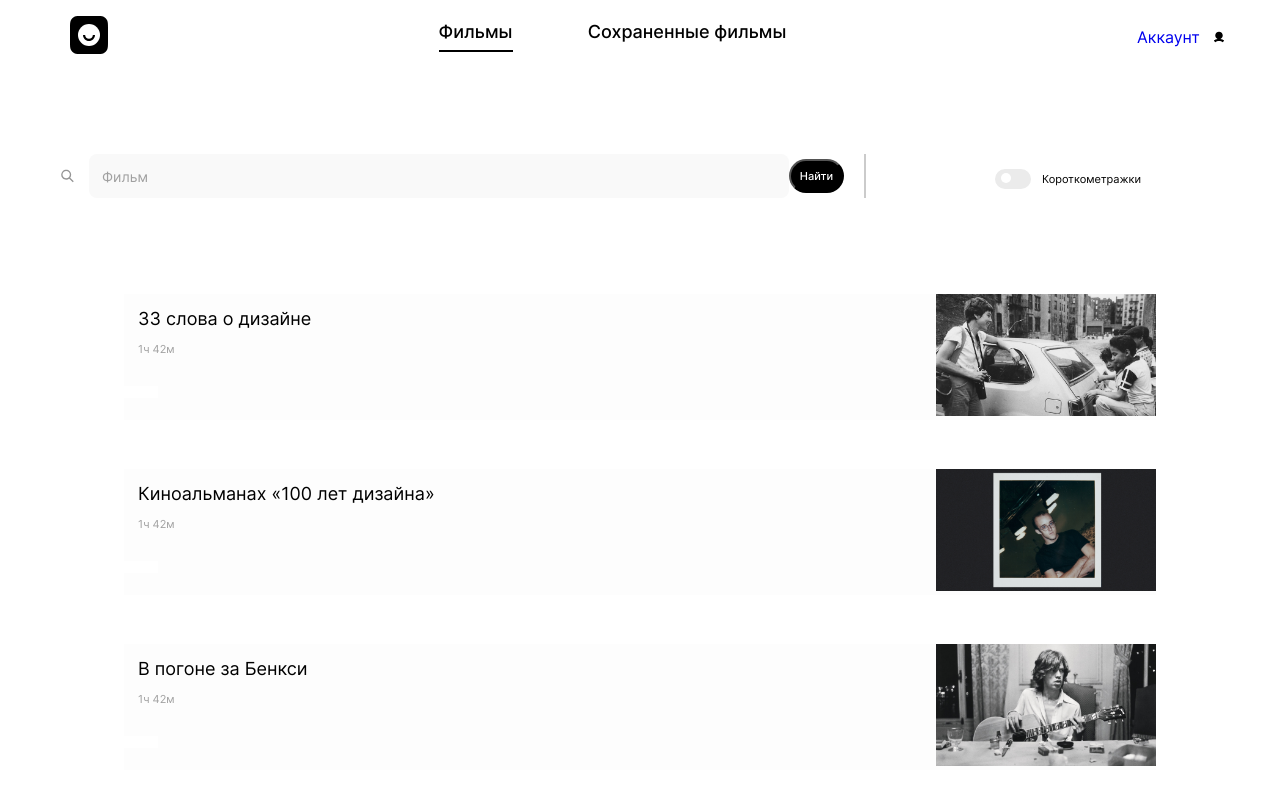
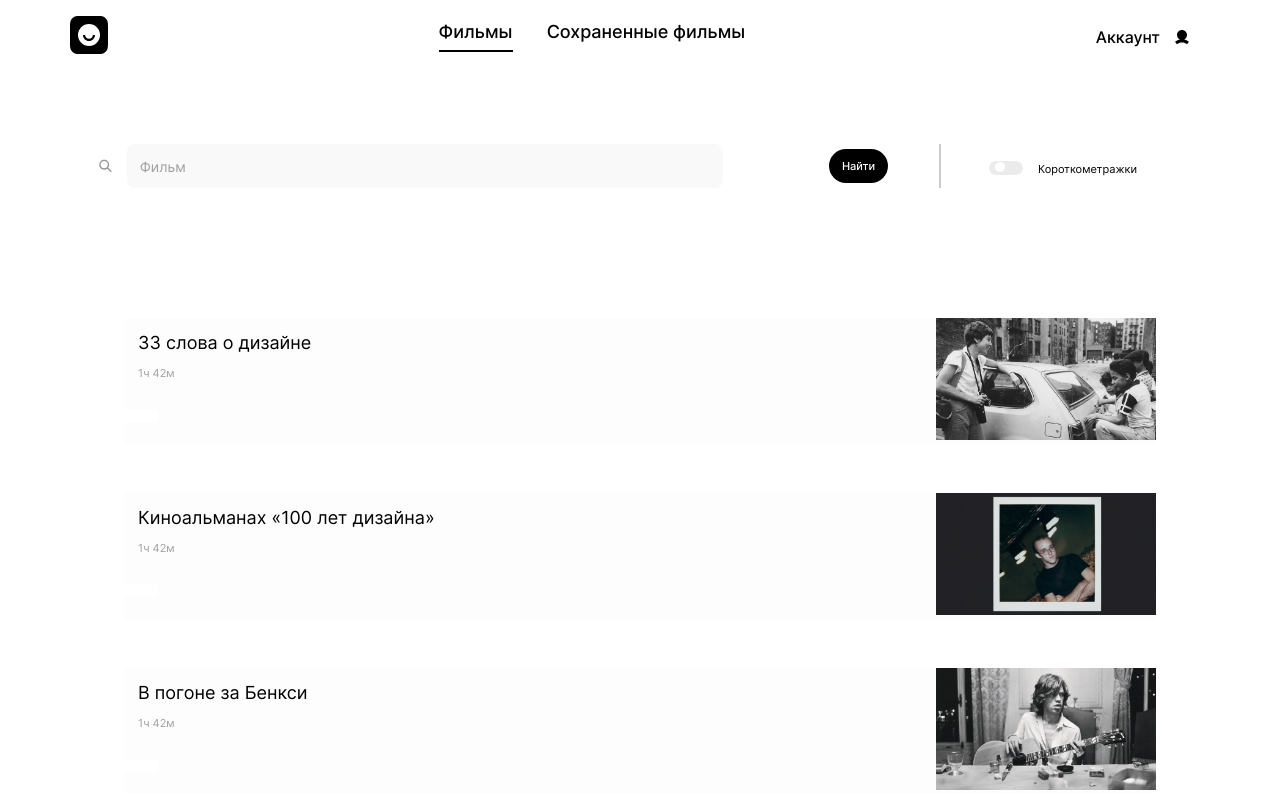
Before and after one commit to KarinaBrez/movies-explorer-frontend, a React (Create React App) app in the folder movies-explorer/: page /movies in a window 1280 px wide. Shown: the top 800 px of the page. Built offline with nearby package versions, Linux system fonts and the light colour scheme.

Commit message:
5 итерация

```diff
--- a/movies-explorer/src/components/FilterCheckbox/FilterCheckbox.css
+++ b/movies-explorer/src/components/FilterCheckbox/FilterCheckbox.css
@@ -1,6 +1,7 @@
 .checkbox__wrapper {
     grid-column: 2;
     grid-row: 1;
+    margin-left: 109px;
     display: flex;
     color: #000000;
     align-items: center;
@@ -8,7 +9,6 @@
 
     padding-bottom: 10px;
     border-bottom: 1px solid #E8E8E8;
-    margin: 0 14px;
     width: 153px;
     border: none;
   }
@@ -16,8 +16,8 @@
   .checkbox {
     position: relative;
     display: inline-block;
-    width: 34px;
-    height: 14px;
+    width: 36px;
+    height: 20px;
   }
 
   .checkbox__input {
@@ -27,11 +27,11 @@
   .checkbox__switcher {
     position: absolute;
     cursor: pointer;
-    top: 5px;
+    top: 10px;
     left: 0;
 
-    width: 36px;
-    height: 20px;
+    width: 34px;
+    height: 14px;
     border-radius: 20px;
 
     background-color: #EBEBEB;
@@ -43,9 +43,9 @@
     content: "";
     height: 10px;
     width: 10px;
-    border-radius: 20px;
+    border-radius: 10px;
     left: 6px;
-    bottom: 30%;
+    bottom: 20%;
     background-color: white;
     transition: .4s ease-in-out;
   }
@@ -71,8 +71,12 @@
     line-height: 18px;
     padding-left: 13px;
   }
-
-  @media screen and (max-width: 769px){
+  @media screen and (max-width: 1196px){
+    .checkbox__wrapper{
+      margin-left: 79px;
+    }
+  }
+  @media screen and (max-width: 764px){
     .checkbox__wrapper {
       grid-column:1;
       grid-row: 2;
--- a/movies-explorer/src/components/Header/Header.css
+++ b/movies-explorer/src/components/Header/Header.css
@@ -173,15 +173,14 @@
   .header__theme_white {
     padding: 0 70px;
   }
+
 }
 
-@media screen and (min-width: 1000px){
+@media screen and (min-width: 1200px){
   .header {
     padding: 0 70px;
   }
-  .header__menu-links-wrapper{
-    margin: 0 10% 0;
-  }
+
   .header__button-burger {
     display: none;
   }
--- a/movies-explorer/src/components/Movies/Movies.css
+++ b/movies-explorer/src/components/Movies/Movies.css
@@ -5,10 +5,11 @@
 
 .movies__search-wrapper {
   display: grid;
-    grid-column: 1fr;
-    grid-row: 1fr, 1fr;
-    padding: 80px 10px 46px;
-    margin: 0 auto;
+  grid-column: 1fr, 1fr;
+  grid-row: 1fr;
+  margin: 70px auto 80px;
+  width: 100%;
+  max-width: 1280px;
 }
 
 .movies__footer-wrapper {
@@ -19,36 +20,8 @@
 }
 
 .footer__movies-media {
-    padding: 0 14px;
-  }
-
-  @media screen and (min-width: 425px) {
-    .footer__movies-media {
-      padding: 0 30px;
-    }
-
-    .movies__search-wrapper {
-      padding-bottom: 41px;
-    }
-  }
-
-  @media screen and (min-width: 717px) {
-    .movies__search-wrapper {
-    display: grid;
-    grid-column: 1fr, 1fr ;
-    grid-row: 1fr;
-    padding: 80px 10px 46px;
-    max-width: 1280px;
-    margin: 0 auto;
-  }
-  }
-
-  @media screen and (min-width: 769px) {
-    .footer__movies-media {
   padding: 0 70px;
   grid-column: 1fr, 1fr ;
   grid-row: 1fr;
   max-width: 1280px;
-      margin: 0 auto;
 }
-  }
--- a/movies-explorer/src/components/Movies/SearchForm/SearchForm.css
+++ b/movies-explorer/src/components/Movies/SearchForm/SearchForm.css
@@ -1,19 +1,22 @@
 .search {
+    margin: 0;
+    padding-left: 10%;
     grid-column:1;
     grid-row: 1;
     display: flex;
-    width: 814px;
     align-items: center;
-    margin-left: 40px;
     border-right: 2px solid #CBCBCB;
+    width: 97%;
+    max-width: 1280px;
   }
 
   .search__input {
     background: #F9F9F9;
     border: none;
     border-radius: 8px;
+    margin-right: 10%;
     padding: 13px;
-    width: calc(100% - 80px);
+    width: 570px;
   }
 
   .search__input::placeholder {
@@ -24,10 +27,12 @@
   }
 
   .search__input-button {
+    margin-left: 21.35px;
     margin-right: 20px;
     width: 58.65px;
     height: 34px;
     background-color: black;
+    border: none;
     border-radius: 48px;
     color: white;
     text-align: center;
@@ -47,36 +52,63 @@
   .search__input-button:hover {
     opacity: .7;
   }
-  @media screen and (max-width: 1100px){
-    .search {
-      max-width: 500px;
+
+  @media screen and (max-width: 1118px){
+    .search{
+      width: 68vw;
+    }
+    .search__input {
+      margin-right: 0;
     }
   }
 
-  @media screen and (max-width: 769px){
-    .search {
-      grid-column:1;
-      grid-row: 1;
-      border-right: none;
+  @media screen and (max-width: 878px){
+    .search{
+      width: 66vw;
+    }
+    .search__input {
+      margin-right: 0;
+      padding-right: 0;
+      max-width: 345px;
+    }
+    .search__image{
+      display: none;
     }
   }
 
+  @media screen and (max-width: 764px){
+      .search {
+        width: 80%;
+        grid-column:1;
+        grid-row: 1;
+        border-right: none;
+      }
+      .search__input{
+        width: 70%;
+      }
+  }
   @media screen and (max-width: 633px) {
     .search {
+      width: 60%;
       margin: 0 10px;
-    }
-
-    .search__image{
-      display: none;
     }
 
   }
 
   @media screen and (max-width: 540px) {
     .search {
-      width: 95%;
+      width: 85%;
     }
 
 
+  }
+
+  @media screen and (max-width: 319px) {
+    .search {
+      width: 80%;
+    }
+    .search__input{
+      width: 50%;
+    }
 
   }
--- a/movies-explorer/src/components/Navigation/Navigation.css
+++ b/movies-explorer/src/components/Navigation/Navigation.css
@@ -75,13 +75,17 @@
 
 .navigation__account {
   display: flex;
-  max-width: 53px;
+  justify-content: center;
+  align-items: center;
+  max-width: 100px;
   background: white;
   box-shadow: none;
   padding: 8px 20px;
   border: none;
   margin: 0 auto;
   text-decoration: none;
+  font-weight: 500;
+  color: #000;
 }
 
 .navigation__account_text{
@@ -91,7 +95,6 @@
   font-weight: 500;
   font-size: 14px;
   line-height: 16px;
-  color: #000;
 }
 
 
@@ -131,13 +134,13 @@
   }
 }
 
-@media screen and (min-width: 769px){
+@media screen and (min-width: 1200px){
   .navigation__wrapper {
     visibility: hidden;
   }
 }
 .navigation__account_icon {
-  margin-left: 13px;
-  background-color:white;
-  border-radius: 6px;
+  width: 16px;
+  height: 16px;
+  margin-left: 14px;
 }
```
Lines whose indentation alone changed are shown as unchanged.
